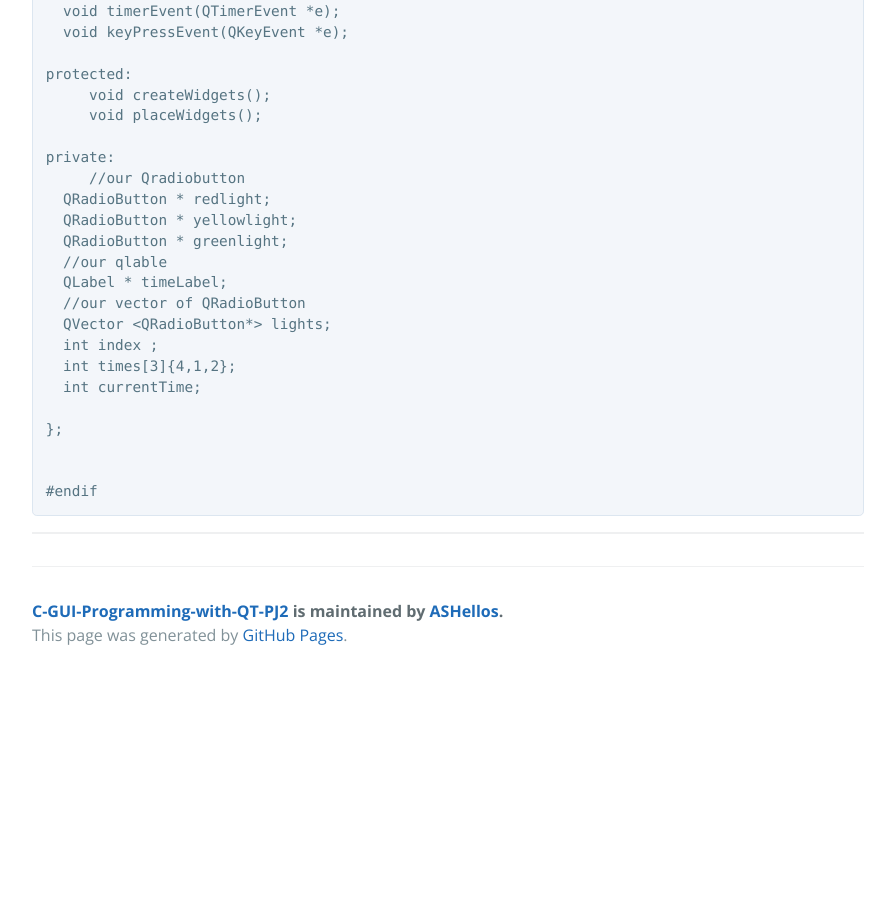
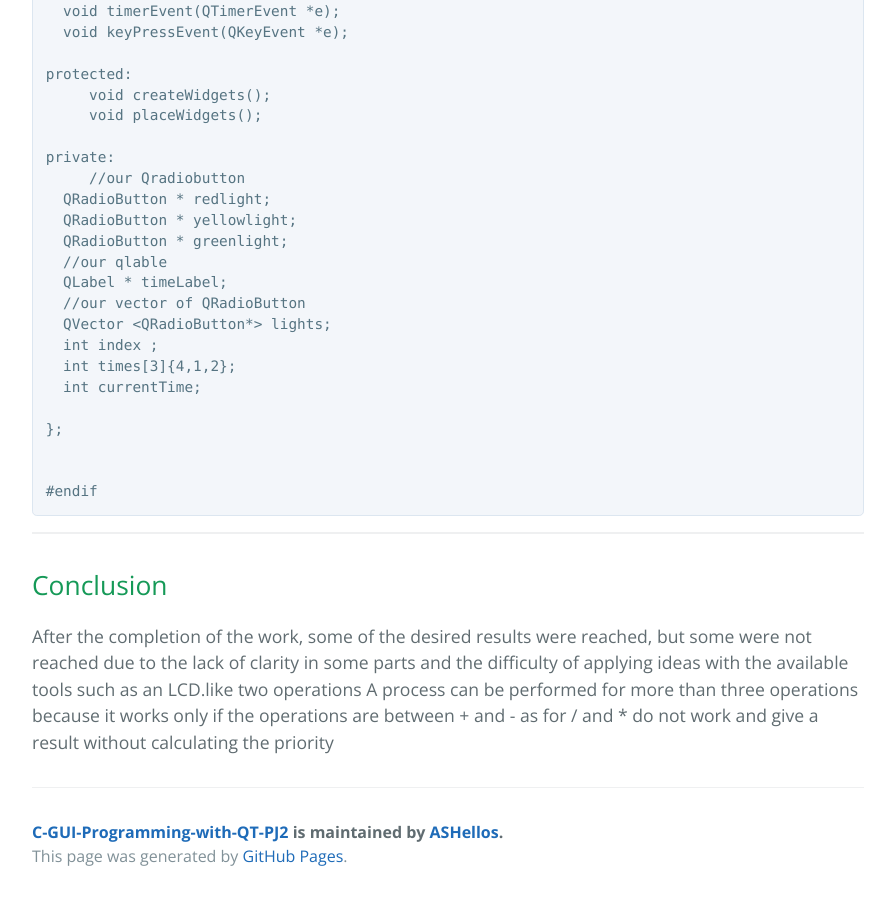
Before and after one commit to ASHellos/C-GUI-Programming-with-QT-PJ2, a Jekyll site: the page built from another-page.md, in a window 1280 px wide and 900 px high, scrolled down 14498 px. Shown: the whole window, without its empty margins (192-1087 px from the left). Built offline with Jekyll 4.4.1, drawn with Linux system fonts in a browser that asks for light colours; our own code applies the rules of GitHub Pages for plain Markdown files; before the commit the page ends 15177 px from its top, so only the background shows below that.

Commit message:
Update another-page.md
add  conclusion

````diff
--- a/another-page.md
+++ b/another-page.md
@@ -661,3 +661,5 @@ private:
 ```
 
 ***
+## Conclusion
+After the completion of the work, some of the desired results were reached, but some were not reached due to the lack of clarity in some parts and the difficulty of applying ideas with the available tools such as an LCD.like two operations A process can be performed for more than three operations because it works only if the operations are between + and - as for / and * do not work and give a result without calculating the priority
````
